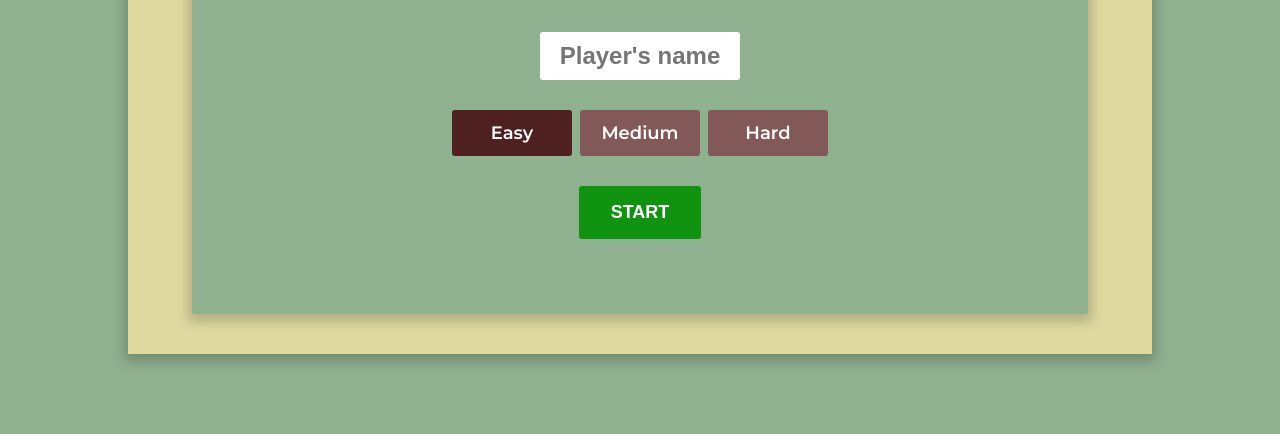
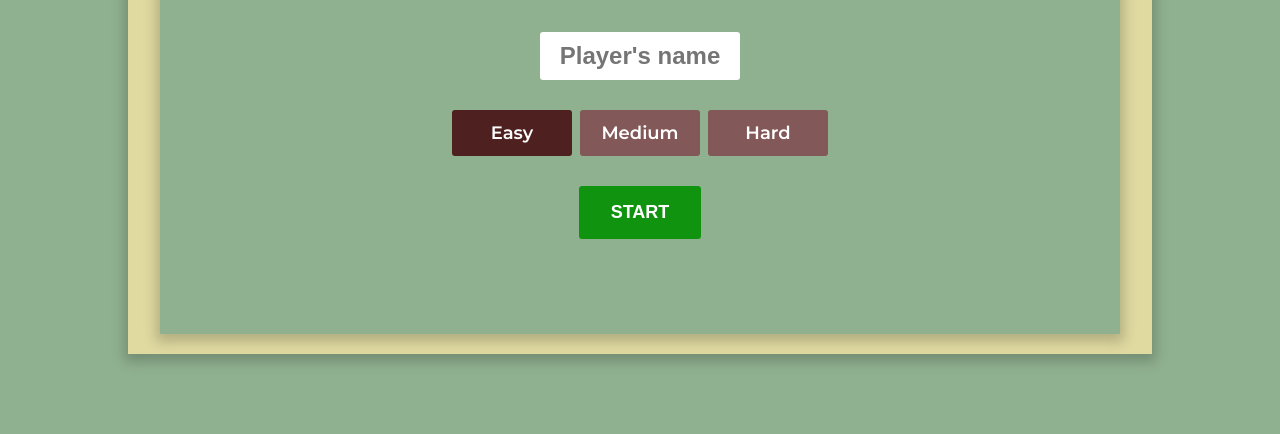
Before and after one commit to osmonoh/bulls-and-cows, a website: page index.html in a window 1280 px wide. Shown: the part 366-800 px from the top of the page. Drawn offline with Linux system fonts and the light colour scheme.

Commit message:
add minor adjustment

```diff
--- a/style.css
+++ b/style.css
@@ -48,8 +48,8 @@ body {
   top: 50%;
   left: 50%;
   transform: translate(-50%, -50%);
-  width: 70%;
-  height: 70%;
+  width: 75%;
+  height: 75%;
   box-shadow: 0 4px 12px 4px rgba(0, 0, 0, 0.2);
   background-color: rgb(144, 177, 144);
   display: flex;
@@ -125,7 +125,7 @@ body {
   top: 0;
   width: 100%;
   height: 100%;
-  background-color: rgba(224, 218, 161, 0.9);
+  background-color: rgba(224, 218, 161, 0.95);
   z-index: 5;
 }
 
```
